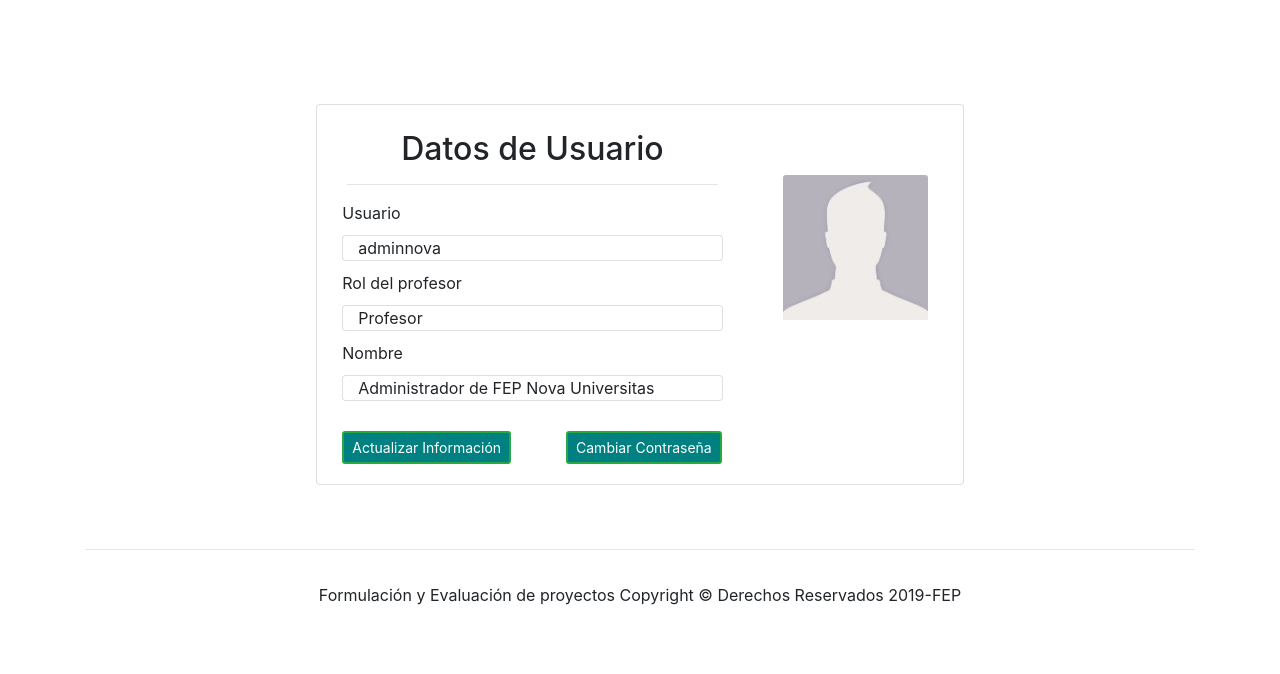
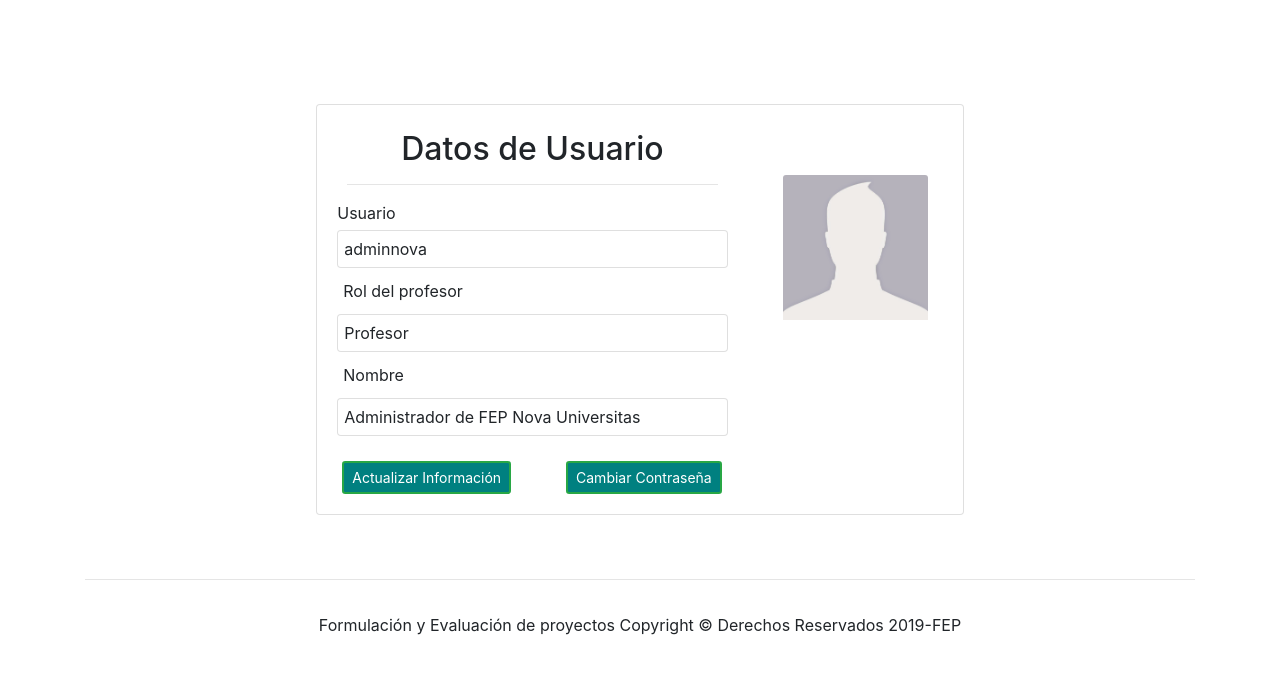
Before and after one commit to LoreHM/fep, a CodeIgniter app: page /fep/professor/profile in a window 1280 px wide. Shown: the part 60-734 px from the top of the page. Run offline with CodeIgniter, Linux system fonts and the light colour scheme; a user stored in the database is signed in; data comes from the database, SQL or seed files in the repository; some web fonts are replaced.

Commit message:
Editando1

```diff
--- a/application/views/cont/lista.php
+++ b/application/views/cont/lista.php
@@ -31,8 +31,10 @@
 							<td><?php echo $alumno->nombres;?> <?php echo $alumno->apellido_paterno;?> <?php  echo $alumno->apellido_materno?></td>
 							<td><?php echo $alumno->matricula;?></td>
 							<td>
-                <a class="icono" href="<?php echo base_url()?>professor/update_student/<?php echo $alumno->id;?>/<?php echo $alumno->grupo;?>"><span class="icon-refresh" title="Actualizar Información"></span></a>
-                <span class="icono icon-trash" title="Eliminar Alumno" data-toggle="modal" data-target="#modal_del_alumno" onclick="elimina_alumno(<?php echo $alumno->id;?>,<?php echo $alumno->grupo;?>)"></span>
+                <div class="text-center">
+                <a href="<?php echo base_url()?>professor/update_student/<?php echo $alumno->id;?>/<?php echo $alumno->grupo;?>" class="icon-refresh" title="Actualizar alumno"></a>
+                <a class="icon-trash" title="Eliminar Alumno" data-toggle="modal" data-target="#modal_del_alumno" onclick="elimina_alumno(<?php echo $alumno->id;?>,<?php echo $alumno->grupo;?>)"></a>
+              </div>
               </td>
 						</tr>
 					<?php }?>
--- a/application/views/cont/perfil_profesor.php
+++ b/application/views/cont/perfil_profesor.php
@@ -7,24 +7,24 @@
             <h2 style="text-align: center;">Datos de Usuario</h2>
             <hr>
           </div>
-          <div  style="margin-left: 10px;">
+          <div  style="margin-left: 5px;">
             Usuario
           </div>
 
-      <div class="card col-md-auto" style="margin: 10px;">
+      <div class="card col-md-auto" style="margin: 5px; padding: 6px;">
              <?php  echo $user->matricula?>
           </div>
-           <div  style="margin-left: 10px;">
+           <div  style="margin-left: 5px; padding: 6px;">
             Rol del profesor
           </div>
 
-          <div class="card col-md-auto" style="margin: 10px;">
+          <div class="card col-md-auto" style="margin: 5px; padding: 6px;">
             Profesor
           </div>
-           <div  style="margin-left: 10px;">
+           <div  style="margin-left: 5px; padding: 6px;">
              Nombre
           </div>
-          <div class="card col-md-auto" style="margin: 10px;">
+          <div class="card col-md-auto" style="margin: 5px; padding: 6px;">
           <?php  echo $user->nombres?> <?php  echo $user->apellido_paterno?> <?php  echo $user->apellido_materno?>
         </div>
 
--- a/application/views/cont/presupuesto_inversion.php
+++ b/application/views/cont/presupuesto_inversion.php
@@ -344,7 +344,11 @@
         <td scope="col"><?php echo $c->socios; ?></td>
         <?php $total_concepto = $c->programas + $c->socios; ?>
         <td scope="col"><?php echo $total_concepto;?></td>
-        <td colspan="2"><a data-toggle="modal" href="#" data-target="#modificar_capital<?=$c->id;?>" class="icon-refresh" title="Editar Capital de Trabajo"></a>&nbsp&nbsp&nbsp&nbsp&nbsp&nbsp&nbsp&nbsp&nbsp&nbsp&nbsp  <a data-toggle="modal"  data-target="#eliminar_capital<?=$c->id;?>" title="Eliminar Capital de Trabajo" class="icon-trash"></a></td>
+        <td colspan="2">
+          <div class="text-center">
+          <a data-toggle="modal" href="#" data-target="#modificar_capital<?=$c->id;?>" class="icon-refresh" title="Editar Capital de Trabajo"></a> <a data-toggle="modal"  data-target="#eliminar_capital<?=$c->id;?>" title="Eliminar Capital de Trabajo" class="icon-trash"></a>
+          </div>
+        </td>
         <!--se afrega la clase para el icono modifcar y eliminar-->
       </tr>
         <?php //modal modificar?>
```
Also changed, not shown: application/views/cont/principal_profesor.php (+5 -3 lines).
